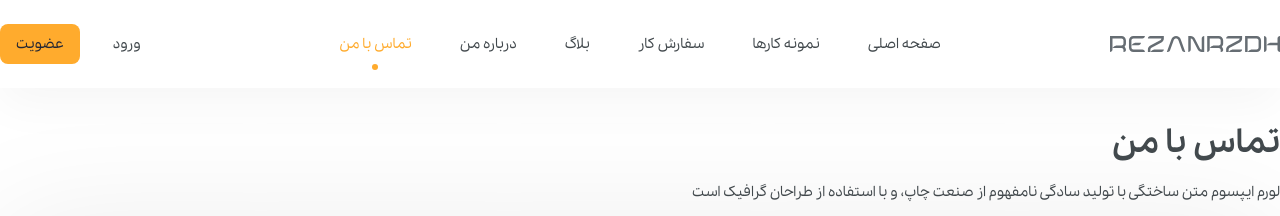
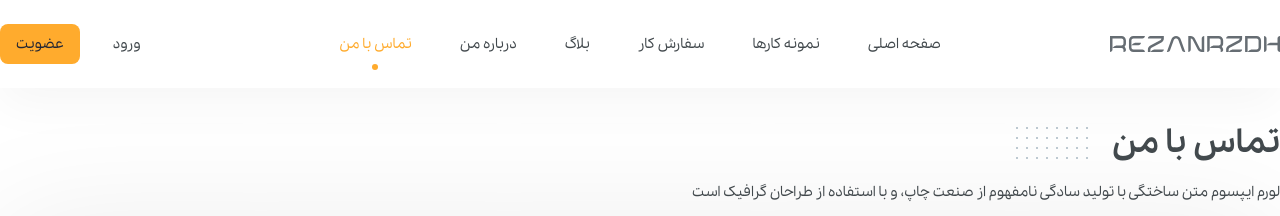
Before and after one commit to RezaNrzdh/RezaNrzdh, an Angular app in the folder client/: page /contact in a window 1280 px wide. Shown: the top 216 px of the page. Built offline with nearby package versions, Linux system fonts and the light colour scheme.

Commit message:
update contact component

```diff
--- a/client/src/app/feature/contact/contact.component.html
+++ b/client/src/app/feature/contact/contact.component.html
@@ -1,5 +1,8 @@
 <section class="ContactPage laptop margin-top-32">
-    <h1 class="color-dark headline-1 bold margin-bot-16">تماس با من</h1>
+    <div class="flex align-ctr margin-bot-16">
+        <h1 class="color-dark headline-1 bold margin-left-24">تماس با من</h1>
+        <img src="assets/images/dot.svg" alt="" />
+    </div>
     <p class="color-dark medium body-2 margin-bot-24">لورم ایپسوم متن ساختگی با تولید سادگی نامفهوم از صنعت چاپ، و با استفاده از طراحان گرافیک است</p>
     <div class="container flex background-white radius-8">
         <div class="form padding-32 width-full borderbox">
```
